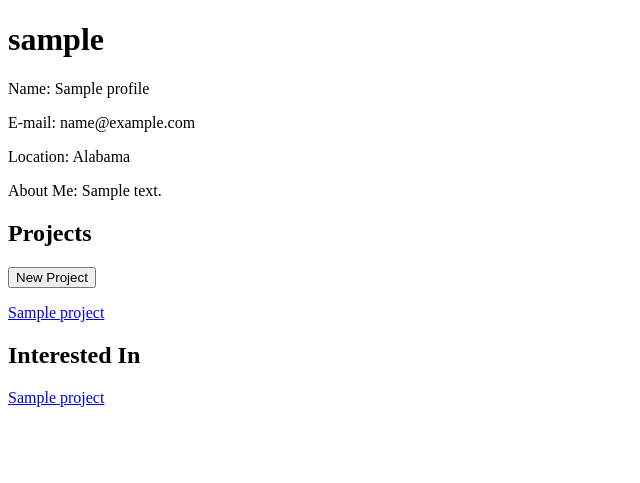
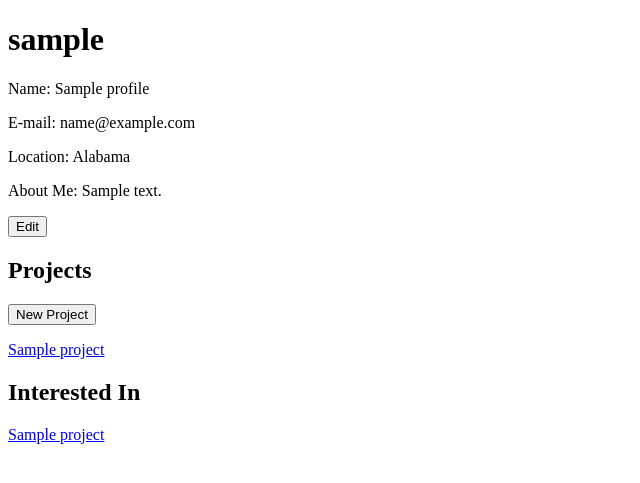
Before and after one commit to asjohnston-asf/collab, a Django app: page /users/1/ in a window 1280 px wide. Shown: the part 26-509 px from the top of the page, without its empty margins (0-640 px from the left). Run offline with Django 3.2, Linux system fonts and the light colour scheme; a user stored in the database is signed in; tables that the repository leaves empty hold one stand-in row (values such as "Sample post").

Commit message:
add profile edit button on user's profile page

```diff
--- a/projects/templates/projects/user_show.html
+++ b/projects/templates/projects/user_show.html
@@ -6,6 +6,13 @@
 <p>E-mail:  {{ user.profile.email }}</p>
 <p>Location: {{ user.profile.get_location_display }}</p>
 <p>About Me:  {{user.profile.about }}</p>
+
+{% if request.user = user %}
+<form action="{% url 'projects:user_update' user.id %}" method="get">
+{% csrf_token %}
+<input type="submit" value="Edit">
+</form>
+{% endif %}
 
 <h2>Projects</h2>
 
```
